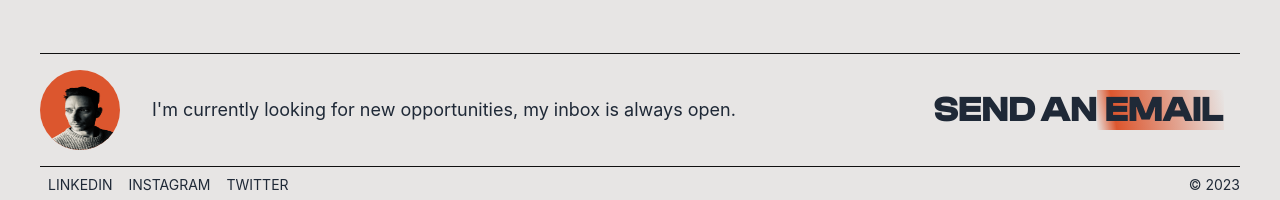
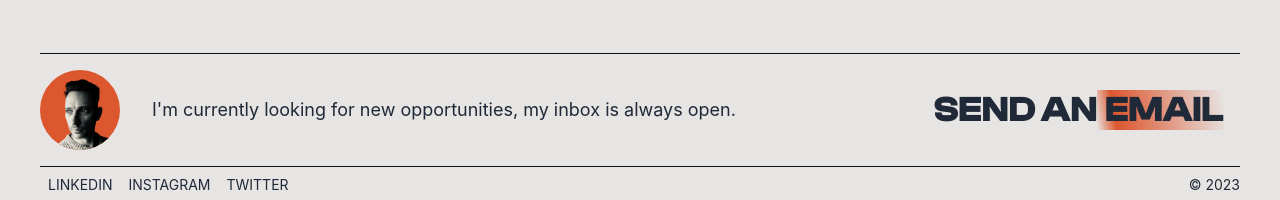
Before and after one commit to francoisbeyers/portfolio, a Next.js app: page / in a window 1280 px wide. Shown: the part 2053-2253 px from the top of the page. Built offline with nearby package versions, Linux system fonts and the light colour scheme.

Commit message:
updated avatar properties

```diff
--- a/app/layout.js
+++ b/app/layout.js
@@ -93,8 +93,14 @@ export default function RootLayout({ children }) {
           <div className="py-4 mx-auto border-t border-b border-dark-grey">
             <div className="justify-center text-center md:flex md:justify-between ">
               <div className="flex items-center">
-                <div className="relative w-20 h-20 p-10 mr-8 overflow-hidden rounded-full bg-orange md:h-20 md:w-20">
-                  <Image src={avatar} fill sizes="100%" alt="profile image" />
+                <div className="relative block w-20 h-20 p-10 mr-8 overflow-hidden rounded-full bg-orange md:h-20 md:w-20">
+                  <Image
+                    src={avatar}
+                    fill
+                    sizes="100%"
+                    className="object-cover"
+                    alt="profile image"
+                  />
                 </div>
                 <p className="py-2 text-sm text-left text-gray-800 md:text-lg">
                   I&apos;m currently looking for new opportunities, my inbox is
```
